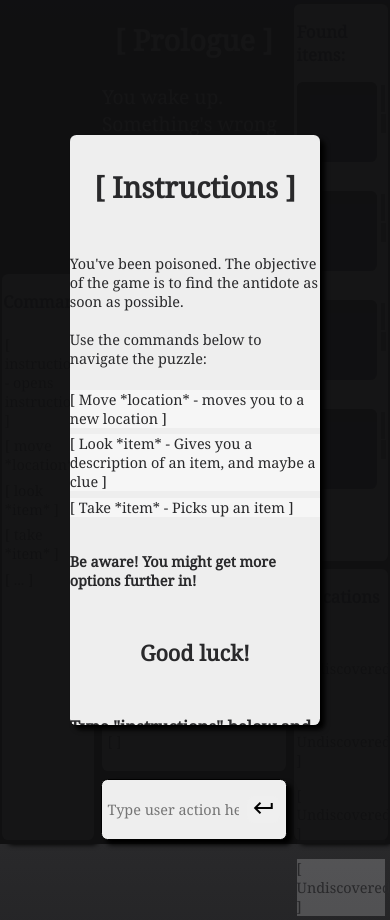
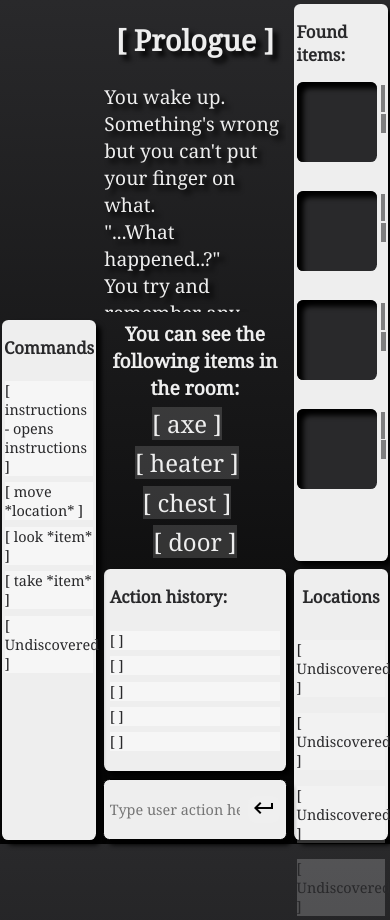
Before and after one commit to ChristianAgren/textbased-interactive-experience, a plain HTML site: page index.html in a window 390 px wide. Drawn offline with Linux system fonts and the light colour scheme.

Commit message:
small responsivity fixes

```diff
--- a/index.html
+++ b/index.html
@@ -15,7 +15,7 @@
     <title>Text-based adventure</title>
 </head>
 <body>
-    <div class="instructions-grid" style="display: grid">
+    <div class="instructions-grid" style="display: none">
         <div class="instructions grid-item flex-column-center" >
             <h1>[ Instructions ]</h1>
             <p> You've been poisoned. The objective of the game is to find the antidote as soon as possible. <br>
@@ -186,7 +186,7 @@
                         <li>move *location*</li>
                         <li>look *item*</li>
                         <li>take *item*</li>
-                        <li>...</li>
+                        <li>Undiscovered</li>
                     </ul>
                 </div>
             </div>
--- a/laptop.css
+++ b/laptop.css
@@ -1,3 +1,7 @@
 body {
  font-size: 90%;
 }
+
+.grid-container {
+    grid-template-columns: .3fr .5rem 1.2fr .5rem .4fr;
+}
--- a/script.js
+++ b/script.js
@@ -21,7 +21,7 @@ const   inputButton = document.querySelector('button'),
                 lookDescription: "Maybe this could help me get out, or maybe even into that chest?",
                 canBeTake: true,
                 inventoryDesc: "Well weighted, ready to strike",
-                inventoryImg: "url('res/axe.svg')"
+                inventoryImg: "url('./res/axe.svg')"
             },
             heater: {
                 lookDescription: "If this was on it might've been a little warmer in here...",
@@ -66,7 +66,7 @@ const   inputButton = document.querySelector('button'),
                 inventoryDesc: "There's an incription here, 'Ali'. I wonder who she is...",
                 canBeChop: false,
                 canBeChopReason: "Maybe I should try something else here...",
-                inventoryImg: "url('res/painting.svg')"
+                inventoryImg: "url('./res/painting.svg')"
             },
             piano: {
                 lookDescription: "I can play music when I'm out of this mess",
@@ -101,7 +101,7 @@ const   inputButton = document.querySelector('button'),
                 inventoryDesc: "There's a single letter on the paper, 'V'",
                 canBeChop: false,
                 canBeChopReason: "It feels like I should be trying something else",
-                inventoryImg: "url('res/paper.svg')"
+                inventoryImg: "url('./res/paper.svg')"
             },
 
         },
@@ -119,7 +119,7 @@ const   inputButton = document.querySelector('button'),
                 inventoryDesc: "There was a picture in here, with the inscription 'E'",
                 canBeChop: false,
                 canBeChopReason: "I wonder if I should chop it...? Maybe not",
-                inventoryImg: "url('res/picture.svg')"
+                inventoryImg: "url('./res/picture.svg')"
 
             },
             staircase: {
--- a/style.css
+++ b/style.css
@@ -133,7 +133,7 @@ button {
     height: 99vh;
 
     display: grid;
-    grid-template-columns: .6fr .5rem 1.2fr .5rem .6fr;
+    grid-template-columns: .5fr .5rem 1.2fr .5rem .5fr;
     grid-template-rows: .2fr 7fr .3fr .7fr .1fr;
     grid-row-gap: .5rem;
     grid-template-areas:
@@ -318,13 +318,17 @@ button {
     text-align: center;
 }
 
+.room-items h2 {
+    font-size: 1.2rem;
+}
+
 .room-items ul {
     display: flex;
     flex-wrap: wrap;
 }
 
 .room-items li {
-    font-size: 2rem;
+    font-size: 1.5rem;
     background-color: rgba(255, 255, 255, 0.15);
 }
 .room-items li:not(:last-child) {
```
